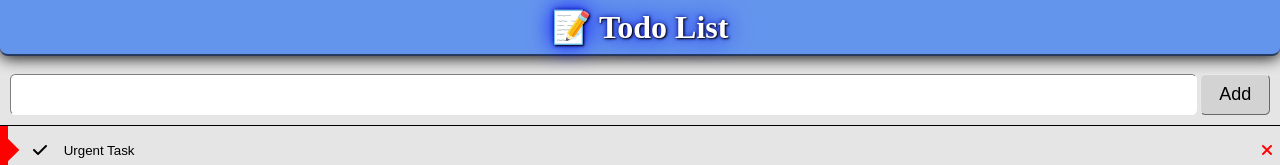
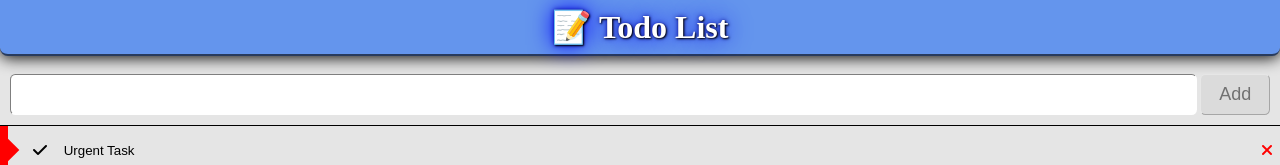
Before and after one commit to b-hayes/vue, a Vue app in the folder vue-cli-created-project/: page / in a window 1280 px wide. Shown: the top 165 px of the page. Built offline with nearby package versions, Linux system fonts and the light colour scheme.

Commit message:
Button disabled functionality

```diff
--- a/vue-cli-created-project/src/App.vue
+++ b/vue-cli-created-project/src/App.vue
@@ -3,7 +3,7 @@
     <div class="container">
         <div class="task-row">
             <TextInput v-model="newTaskText" :model-value="newTaskText" style="flex: 1"/>
-            <Button text="Add" @click="createTask"></Button>
+            <Button text="Add" @click="createTask" :disabled="!newTaskText" type="submit"/>
         </div>
         <TaskList :tasks="tasks"
                   @delete-task="deleteTask"
--- a/vue-cli-created-project/src/components/Button.vue
+++ b/vue-cli-created-project/src/components/Button.vue
@@ -1,6 +1,8 @@
 <template>
     <button>
-    <div class="slot"><slot></slot></div>
+        <div class="slot">
+            <slot></slot>
+        </div>
         <label>{{ text }}</label>
     </button>
 </template>
@@ -51,6 +53,8 @@ button:active label {
 
 /* Span contains the button text */
 label {
+    /* Want this to be unselectable just like a normal button text. */
+    user-select: none;
     color: var(--button-color);
     /* This always works but generates black or white text only */
     filter: grayscale(100%) contrast(100000%) invert(1);
@@ -61,4 +65,10 @@ label {
 button:active .slot >>> * {
     filter: brightness(90%);
 }
+
+button:disabled {
+    opacity: 50%;
+    cursor: not-allowed;
+    pointer-events: none;
+}
 </style>
```
Lines whose indentation alone changed are shown as unchanged.
